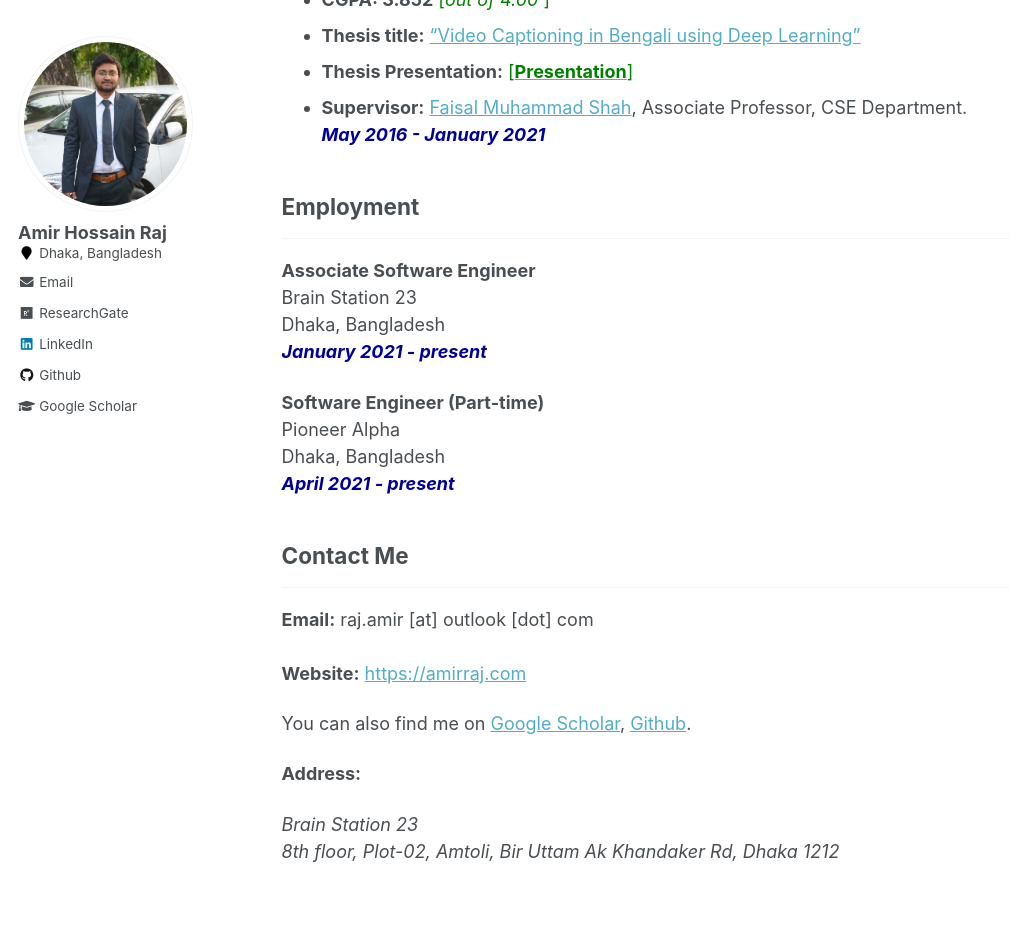
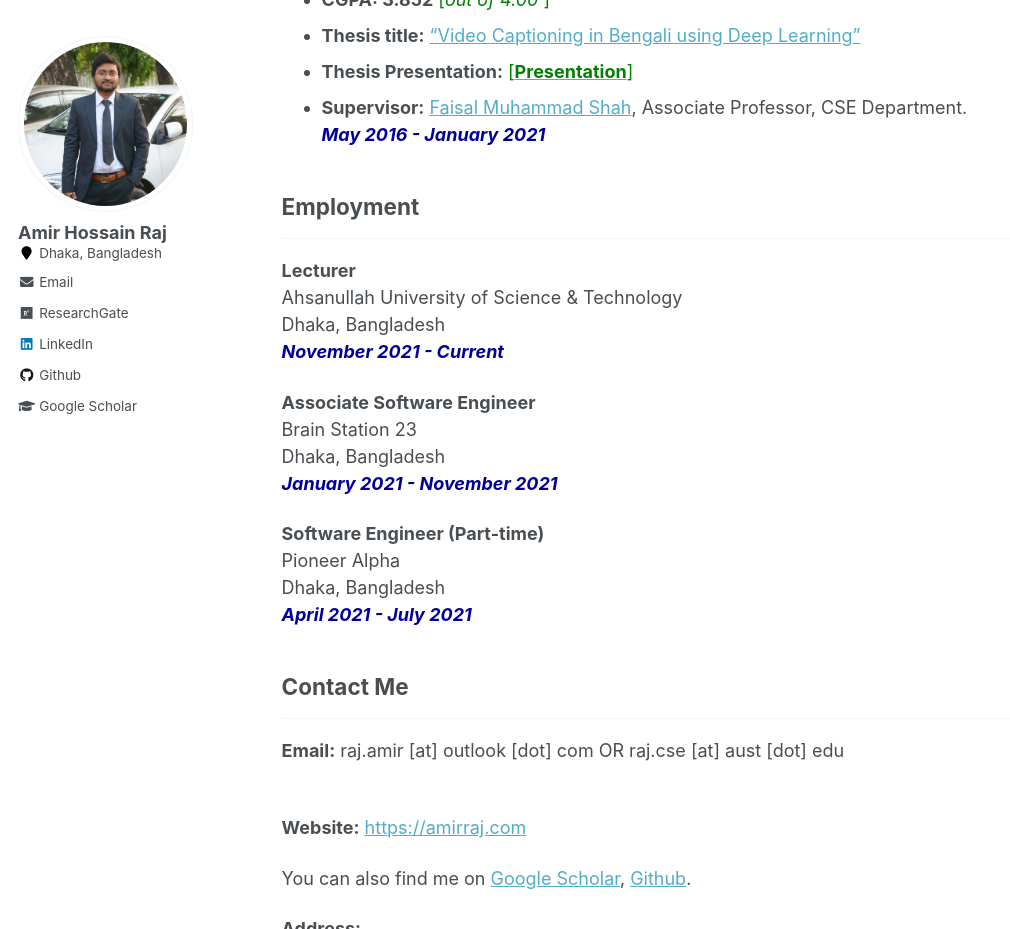
Before and after one commit to amirraj/amirraj.github.io, a Jekyll site: the page built from _pages/cv.md, in a window 1280 px wide and 1400 px high, scrolled down 441 px, cut to the strip 0-929 px from the top of the window. Shown: the whole strip, without its empty margins (0-1010 px from the left). Built offline with Jekyll 4.4.1, drawn with Linux system fonts in a browser that asks for light colours; some of the changed text lies outside the part shown.

Commit message:
After joining AUST

```diff
--- a/_pages/cv.md
+++ b/_pages/cv.md
@@ -22,21 +22,28 @@ redirect_from:
 
 ## Employment
 -------------
+
+<b>Lecturer</b><br />
+Ahsanullah University of Science & Technology <br/>
+Dhaka, Bangladesh<br />
+<i style='color:#000099;'>**November 2021 - Current**</i><br/>
+
 <b>Associate Software Engineer</b><br />
 Brain Station 23 <br/>
 Dhaka, Bangladesh<br />
-<i style='color:#000099;'>**January 2021 - present**</i><br/>
+<i style='color:#000099;'>**January 2021 - November 2021**</i><br/>
 
 <b>Software Engineer (Part-time)</b><br />
 Pioneer Alpha <br/>
 Dhaka, Bangladesh<br />
-<i style='color:#000099;'>**April 2021 - present**</i>
+<i style='color:#000099;'>**April 2021 - July 2021**</i>
 
 
 ## Contact Me
 -------------
 
-**Email:** raj.amir [at] outlook [dot] com<br />
+**Email:** raj.amir [at] outlook [dot] com  OR  raj.cse [at] aust [dot] edu<br />
+
  <br />
 **Website:** [https://amirraj.com](https://amirraj.com/) <br />
 
@@ -45,9 +52,10 @@ You can also find me on [Google Scholar](https://scholar.google.com/citations?us
 
 **Address:**
 <address>
-Brain Station 23<br>
-8th floor, Plot-02, Amtoli, Bir Uttam Ak Khandaker Rd, Dhaka 1212 <br />
+Ahsanullah University of Science & Technology<br>
+141 & 142, Love Rd, Dhaka 1208, Bangladesh <br />
 </address>
 <br />
-<div class="mapouter"><div class="gmap_canvas"><iframe width="600" height="500" id="gmap_canvas" src="https://maps.google.com/maps?q=brain%20station%2023&t=&z=13&ie=UTF8&iwloc=&output=embed" frameborder="0" scrolling="no" marginheight="0" marginwidth="0"></iframe><a href="https://www.zipcodewiki.net">zipcodewiki.net</a><br><style>.mapouter{position:relative;text-align:right;height:500px;width:600px;}</style><a href="https://www.embedgooglemap.net">embed map in email</a><style>.gmap_canvas {overflow:hidden;background:none!important;height:500px;width:600px;}</style></div></div>
+<!-- <div class="mapouter"><div class="gmap_canvas"><iframe width="600" height="500" id="gmap_canvas" src="https://maps.google.com/maps?q=brain%20station%2023&t=&z=13&ie=UTF8&iwloc=&output=embed" frameborder="0" scrolling="no" marginheight="0" marginwidth="0"></iframe><a href="https://www.zipcodewiki.net">zipcodewiki.net</a><br><style>.mapouter{position:relative;text-align:right;height:500px;width:600px;}</style><a href="https://www.embedgooglemap.net">embed map in email</a><style>.gmap_canvas {overflow:hidden;background:none!important;height:500px;width:600px;}</style></div></div>  -->
 <!-- <iframe src="https://www.google.com/maps/embed?pb=!1m18!1m12!1m3!1d3651.5375119530972!2d90.40462791445606!3d23.76386639417981!2m3!1f0!2f0!3f0!3m2!1i1024!2i768!4f13.1!3m3!1m2!1s0x3755c77decb5f845%3A0xc2eadd2f3b867792!2sAhsanullah%20University%20of%20Science%20and%20Technology!5e0!3m2!1sen!2sus!4v1584909327199!5m2!1sen!2sus" width="600" height="450" frameborder="0" style="border:0;" allowfullscreen="" aria-hidden="false" tabindex="0"></iframe> -->
+<iframe src="https://www.google.com/maps/embed?pb=!1m18!1m12!1m3!1d3651.5387581242967!2d90.40448511498161!3d23.763821984582734!2m3!1f0!2f0!3f0!3m2!1i1024!2i768!4f13.1!3m3!1m2!1s0x3755c77decb5f845%3A0xc2eadd2f3b867792!2sAhsanullah%20University%20of%20Science%20and%20Technology!5e0!3m2!1sen!2sbd!4v1639144211889!5m2!1sen!2sbd" width="600" height="450" style="border:0;" allowfullscreen="" loading="lazy"></iframe>
```
Also changed, not shown: other parts of _pages/cv.md (+1 -1 lines), _pages/about.md (+2 -1 lines), _pages/experience.md (+14 -3 lines), _pages/home.md (+2 -1 lines), _pages/projects.md (+2 -1 lines), _pages/publications.md (+1 -1 lines), 1 other file.
